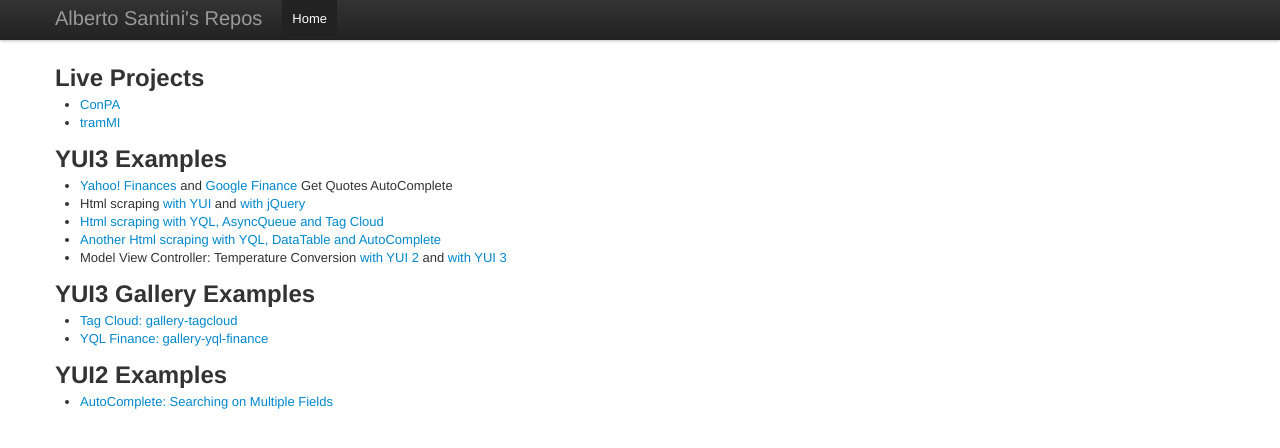
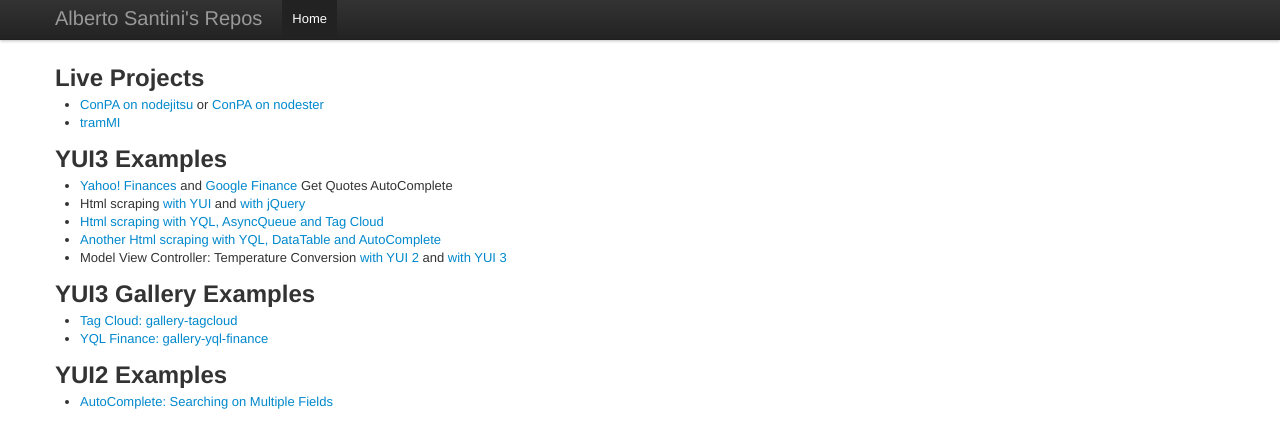
Before and after one commit to albertosantini/albertosantini.github.com, a Jekyll site: the page built from index.html, in a window 1280 px wide. Shown: the top 448 px of the page. Built offline with Jekyll 4.4.1, drawn with Linux system fonts in a browser that asks for light colours.

Commit message:
Update links for ConPA.

```diff
--- a/index.html
+++ b/index.html
@@ -4,7 +4,8 @@
     <h2>Live Projects</h2>
     <ul>
 
-<li><a href="http://conpa.nodejitsu.com/ConPA/ConPA.html">ConPA</a></li>
+<li><a href="http://conpa.nodejitsu.com/">ConPA on nodejitsu</a> or
+<a href="http://conpa.nodester.com/">ConPA on nodester</a></li>
 <li><a href="http://trammi.nodejitsu.com/">tramMI</a></li>
 
     </ul>
```
